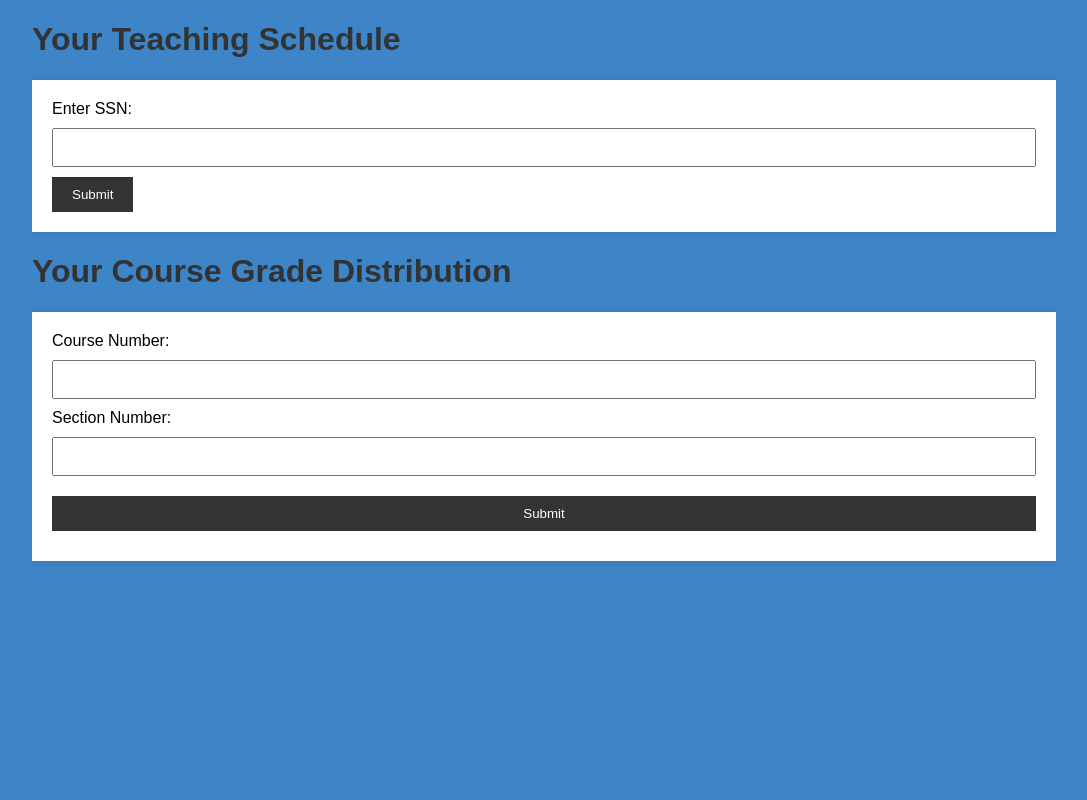
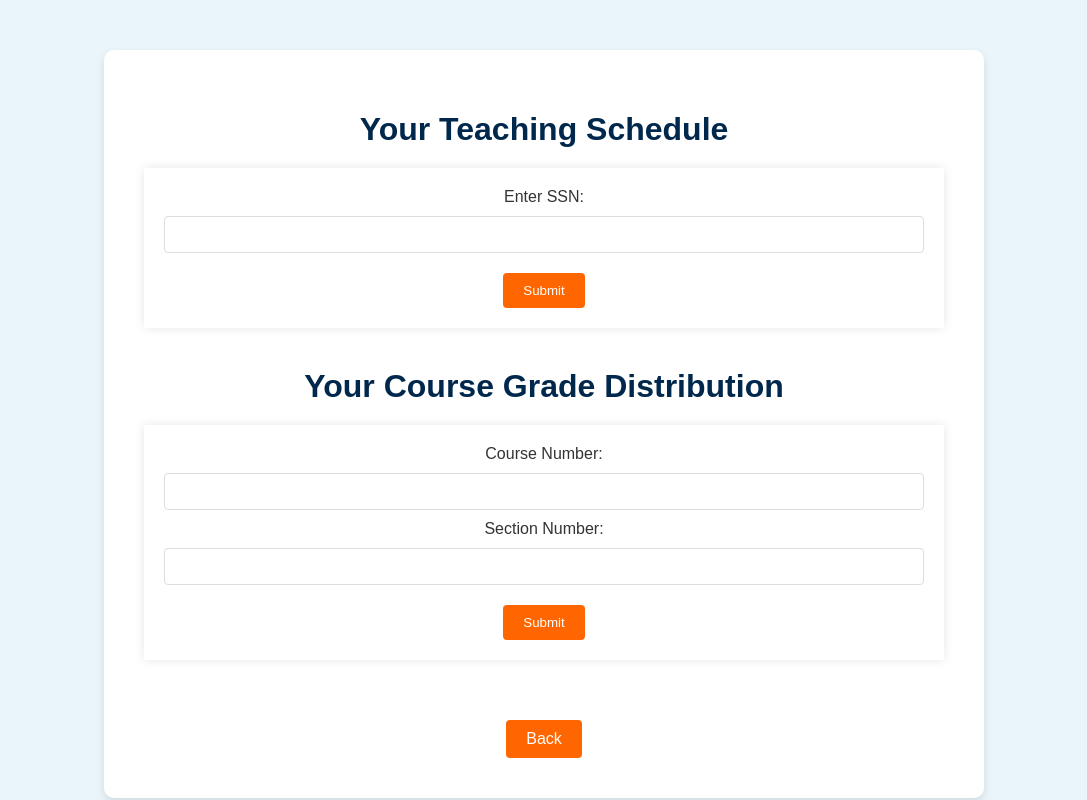
Before and after one commit to khebinhh/cpsc332_database, a PHP site: page /professorui.php in a window 1280 px wide. Shown: the whole page, without its empty margins (96-1183 px from the left). Run offline with PHP 8.4, Linux system fonts and the light colour scheme.

Commit message:
Fixed all UI components

```diff
--- a/Project/index.php
+++ b/Project/index.php
@@ -77,7 +77,7 @@
         <h1>Welcome to the University Database System</h1>
         <p>Select an option below to proceed:</p>
         <div class="button-container">
-            <a href="professor_interface.php" class="button">Professor Interface</a>
+            <a href="professorui.php" class="button">Professor Interface</a>
             <a href="studentui.php" class="button">Student Interface</a>
         </div>
     </div>
--- a/Project/professorui.php
+++ b/Project/professorui.php
@@ -1,5 +1,6 @@
 <!DOCTYPE html>
 <html lang="en">
+
 <head>
     <meta charset="UTF-8">
     <meta name="viewport" content="width=device-width, initial-scale=1.0">
@@ -9,65 +10,133 @@
             font-family: Arial, sans-serif;
             margin: 0;
             padding: 0;
-            background-color: #3D85C6;
-        }
-        .container {
-            width: 80%;
-            margin: auto;
-            overflow: hidden;
-        }
-        h1 {
+            background-color: #e9f5f9;
+            /* Light blue background */
+            text-align: center;
             color: #333;
         }
+
+        .container {
+            max-width: 800px;
+            margin: auto;
+            background: #fff;
+            padding: 40px;
+            border-radius: 10px;
+            box-shadow: 0 4px 8px rgba(0, 0, 0, 0.1);
+            margin-top: 50px;
+        }
+
+        h1 {
+            font-size: 2em;
+            margin-bottom: 20px;
+            color: #00274C;
+            /* CSUF Blue */
+        }
+
+        .form-container {
+            margin-bottom: 40px;
+        }
+
         form {
             background: #fff;
             padding: 20px;
-            margin: 20px 0;
             box-shadow: 0 0 10px rgba(0, 0, 0, 0.1);
+            margin-bottom: 20px;
         }
-        input[type="text"], button[type="submit"] {
+
+        input[type="text"] {
             width: 100%;
             padding: 10px;
             margin: 10px 0;
             box-sizing: border-box;
+            border: 1px solid #ddd;
+            border-radius: 4px;
         }
-        input[type="submit"], button[type="submit"] {
-            background: #333;
+
+        input[type="submit"],
+        button {
+            background: #FF6600;
+            /* CSUF Orange */
             color: #fff;
             border: none;
             padding: 10px 20px;
             cursor: pointer;
+            border-radius: 4px;
+            transition: background-color 0.3s ease, transform 0.3s ease;
+            margin-top: 10px;
         }
+
+        input[type="submit"]:hover,
+        button:hover {
+            background-color: #E65C00;
+            transform: scale(1.05);
+        }
+
         table {
             width: 100%;
             margin-top: 20px;
             border-collapse: collapse;
-            background-color: #fff;
-            box-shadow: 0 0 10px rgba(0, 0, 0, 0.1);
         }
-        table, th, td {
+
+        table,
+        th,
+        td {
             border: 1px solid #ddd;
         }
-        th, td {
+
+        th,
+        td {
             padding: 10px;
             text-align: left;
         }
+
         th {
-            background: #333;
+            background: #00274C;
+            /* CSUF Blue */
             color: #fff;
+        }
+
+        .message {
+            background: #fff;
+            padding: 20px;
+            box-shadow: 0 0 10px rgba(0, 0, 0, 0.1);
+            margin-top: 20px;
+        }
+
+        .back-button {
+            background: #FF6600;
+            /* CSUF Orange */
+            color: #fff;
+            border: none;
+            padding: 10px 20px;
+            cursor: pointer;
+            border-radius: 4px;
+            transition: background-color 0.3s ease, transform 0.3s ease;
+            display: inline-block;
+            margin-top: 20px;
+            text-decoration: none;
+        }
+
+        .back-button:hover {
+            background-color: #E65C00;
+            transform: scale(1.05);
         }
     </style>
 </head>
+
 <body>
     <div class="container">
         <h1>Your Teaching Schedule</h1>
+        <div class="form-container">
             <form method="post" action="professorui.php">
                 <label for="ssn">Enter SSN:</label>
                 <input type="text" id="ssn" name="ssn" required>
                 <input type="submit" value="Submit">
             </form>
+        </div>
 
         <h1>Your Course Grade Distribution</h1>
+        <div class="form-container">
             <form method="post" action="professorui.php">
                 <div>
                     <label for="cn">Course Number:</label>
@@ -79,42 +148,40 @@
                 </div>
                 <button type="submit">Submit</button>
             </form>
+        </div>
+
+        <a href="index.php" class="back-button">Back</a>
 
         <?php
         if ($_SERVER["REQUEST_METHOD"] == "POST") {
             if (isset($_POST['ssn'])) {
                 $ssn = $_POST['ssn'];
-/*
-"AAA": This is the hostname of the database server. It can be a domain name, an IP address,
-       or a local identifier for a server instance.
-"BBB": This is the username used to authenticate with the database server.
-"CCC": This is the password for the specified username.
-"DDD": This is the name of the database to connect to within the server.
-*/
                 $servername = "AAA";
                 $username = "BBB";
                 $password = "CCC";
                 $dbname = "DDD";
 
-                $conn = new mysqli(AAA, BBB, CCC, DDD);
+                $conn = new mysqli($servername, $username, $password, $dbname);
                 if ($conn->connect_error) {
                     die("<div class='message'>Connection failed: " . $conn->connect_error . "</div>");
                 }
 
-                // Prepare SQL statement to prevent SQL injection
-                $stmt = $conn->prepare("SELECT c.Course_Title, s.Classroom, md.Days, s.Start_Time, s.End_Time FROM courses c, professors p, sections s, meeting_days md WHERE p.SSN = ? AND p.SSN = s.SSN AND c.Course_Num = s.Course_Num AND s.S_Num = md.S_Num AND s.Course_Num = md.Course_Num");
+                $stmt = $conn->prepare("SELECT c.Course_Title, s.Classroom, md.Days, s.Start_Time, s.End_Time
+                                        FROM courses c, professors p, sections s, meeting_days md
+                                        WHERE p.SSN = ?
+                                        AND p.SSN = s.SSN
+                                        AND c.Course_Num = s.Course_Num
+                                        AND s.S_Num = md.S_Num
+                                        AND s.Course_Num = md.Course_Num");
                 $stmt->bind_param("s", $ssn);
-
-                // Execute the query
                 $stmt->execute();
                 $result = $stmt->get_result();
 
                 if ($result->num_rows > 0) {
-                    // Output data of each row
                     echo "<h2>Teaching Schedule</h2>";
                     echo "<table><tr><th>Title</th><th>Classroom</th><th>Meeting Days</th><th>Start Time</th><th>End Time</th></tr>";
-                    while($row = $result->fetch_assoc()) {
-                        echo "<tr><td>".$row["Course_Title"]."</td><td>".$row["Classroom"]."</td><td>".$row["Days"]."</td><td>".$row["Start_Time"]."</td><td>".$row["End_Time"]."</td></tr>";
+                    while ($row = $result->fetch_assoc()) {
+                        echo "<tr><td>" . $row["Course_Title"] . "</td><td>" . $row["Classroom"] . "</td><td>" . $row["Days"] . "</td><td>" . $row["Start_Time"] . "</td><td>" . $row["End_Time"] . "</td></tr>";
                     }
                     echo "</table>";
                 } else {
@@ -122,31 +189,33 @@
                 }
                 $stmt->close();
                 $conn->close();
-            }
-            else {
+            } else if (isset($_POST['cn']) && isset($_POST['sn'])) {
                 $cn = $_POST['cn'];
                 $sn = $_POST['sn'];
+                $servername = "AAA";
+                $username = "BBB";
+                $password = "CCC";
+                $dbname = "DDD";
 
-                // Database connection
-                $conn = new mysqli("localhost", "username", "password", "database");
+                $conn = new mysqli($servername, $username, $password, $dbname);
                 if ($conn->connect_error) {
                     die("<div class='message'>Connection failed: " . $conn->connect_error . "</div>");
                 }
 
-                // Prepare SQL statement to prevent SQL injection
-                $stmt = $conn->prepare("SELECT e.Grade, COUNT(*) as num_students FROM enrollments e WHERE e.Course_Num = ? AND e.S_Num = ? GROUP BY e.Grade");
+                $stmt = $conn->prepare("SELECT e.Grade, COUNT(*) as num_students
+                                        FROM enrollments e
+                                        WHERE e.Course_Num = ?
+                                        AND e.S_Num = ?
+                                        GROUP BY e.Grade");
                 $stmt->bind_param("ss", $cn, $sn);
-
-                // Execute the query
                 $stmt->execute();
                 $result = $stmt->get_result();
 
                 if ($result->num_rows > 0) {
-                    // Output data of each row
                     echo "<h2>Course Grade Distribution</h2>";
                     echo "<table><tr><th>Grade</th><th>Number of Students</th></tr>";
-                    while($row = $result->fetch_assoc()) {
-                        echo "<tr><td>".$row["Grade"]."</td><td>".$row["num_students"]."</td></tr>";
+                    while ($row = $result->fetch_assoc()) {
+                        echo "<tr><td>" . $row["Grade"] . "</td><td>" . $row["num_students"] . "</td></tr>";
                     }
                     echo "</table>";
                 } else {
@@ -159,4 +228,5 @@
         ?>
     </div>
 </body>
+
 </html>
```
Also changed, not shown: Project/studentui.php (+87 -18 lines). Lines whose indentation alone changed are shown as unchanged.
